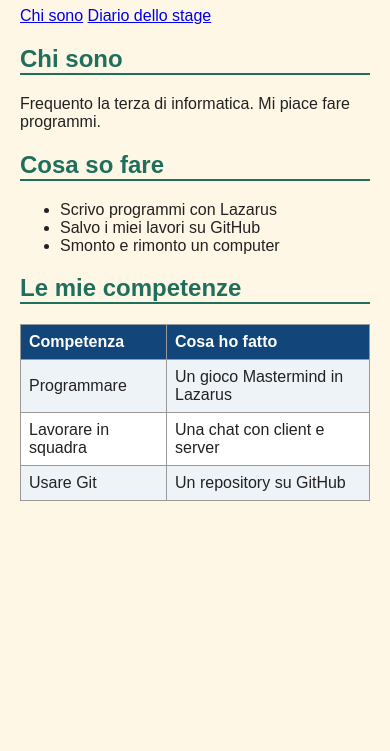
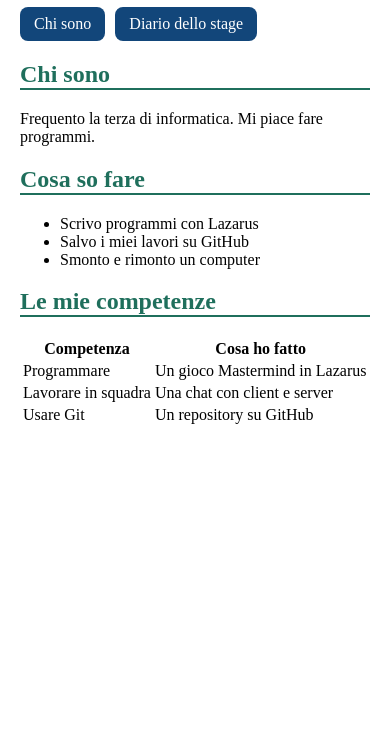
Before and after one commit to tomaslous/Sito-personale, a plain HTML site: page index.html in a window 390 px wide. Shown: the part 93-844 px from the top of the page. Drawn offline with Linux system fonts and the light colour scheme.

Commit message:
Aggiungo lo stile per telefoni

```diff
--- a/style.css
+++ b/style.css
@@ -1,8 +1,3 @@
-body {
-background: #fff7e6;
-color: #222222;
-font-family: Arial, sans-serif;
-}
 body {
 max-width: 700px;
 margin: 0 auto;
@@ -15,7 +10,17 @@ h2 {
 color: #1f6f5c;
 border-bottom: 2px solid #1f6f5c;
 }
-
+nav a {
+display: inline-block;
+background: #12467a;
+color: white;
+padding: 8px 14px;
+margin-right: 6px;
+border-radius: 8px;
+text-decoration: none;
+}
+nav a:hover {
+background: #f28c28;
 table {
 border-collapse: collapse;
 width: 100%;
@@ -37,3 +42,12 @@ img {
 max-width: 100%;
 border-radius: 12px;
 }
+  @media (max-width: 600px) {
+body {
+padding: 10px;
+}
+th, td {
+padding: 4px;
+font-size: 14px;
+}
+}
```
